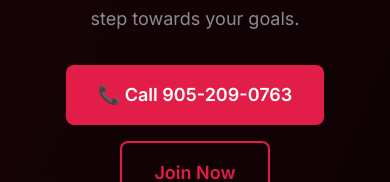
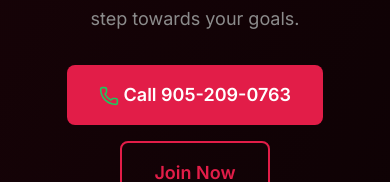
Before and after one commit to Eochristo/Markville-fitness, a Next.js app: page /contact in a window 390 px wide. Shown: the part 243-425 px from the top of the page. Built offline with nearby package versions, Linux system fonts and the light colour scheme.

Commit message:
feat: replace phone emoji with Lucide Phone icon in solid green

```diff
--- a/components/contact/call-us-section.tsx
+++ b/components/contact/call-us-section.tsx
@@ -1,4 +1,5 @@
 import Link from "next/link"
+import { Phone } from "lucide-react"
 
 export function CallUsSection() {
   return (
@@ -16,7 +17,7 @@ export function CallUsSection() {
             href="tel:905-209-0763"
             className="rounded-lg bg-primary px-8 py-4 text-lg font-semibold text-primary-foreground transition-colors hover:bg-[#BE123C]"
           >
-            📞 Call 905-209-0763
+            <Phone className="inline-block h-5 w-5 text-green-500" /> Call 905-209-0763
           </a>
           <Link
             href="/pricing"
```
